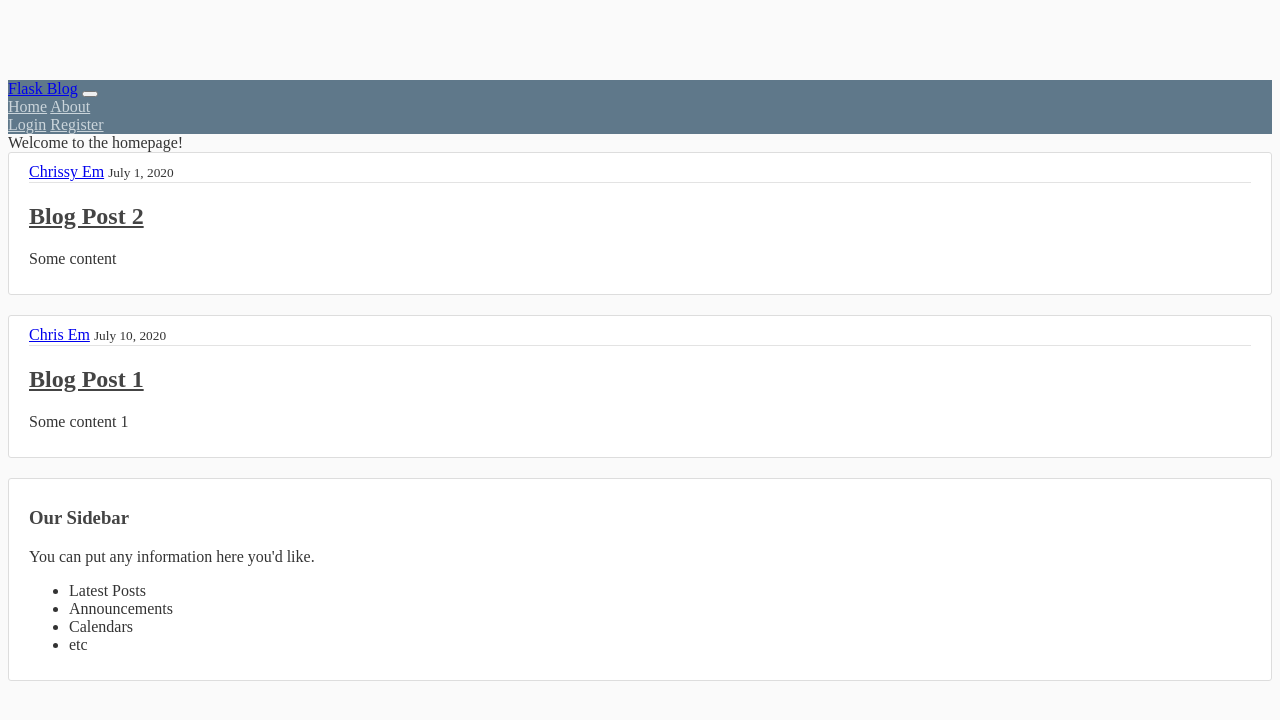
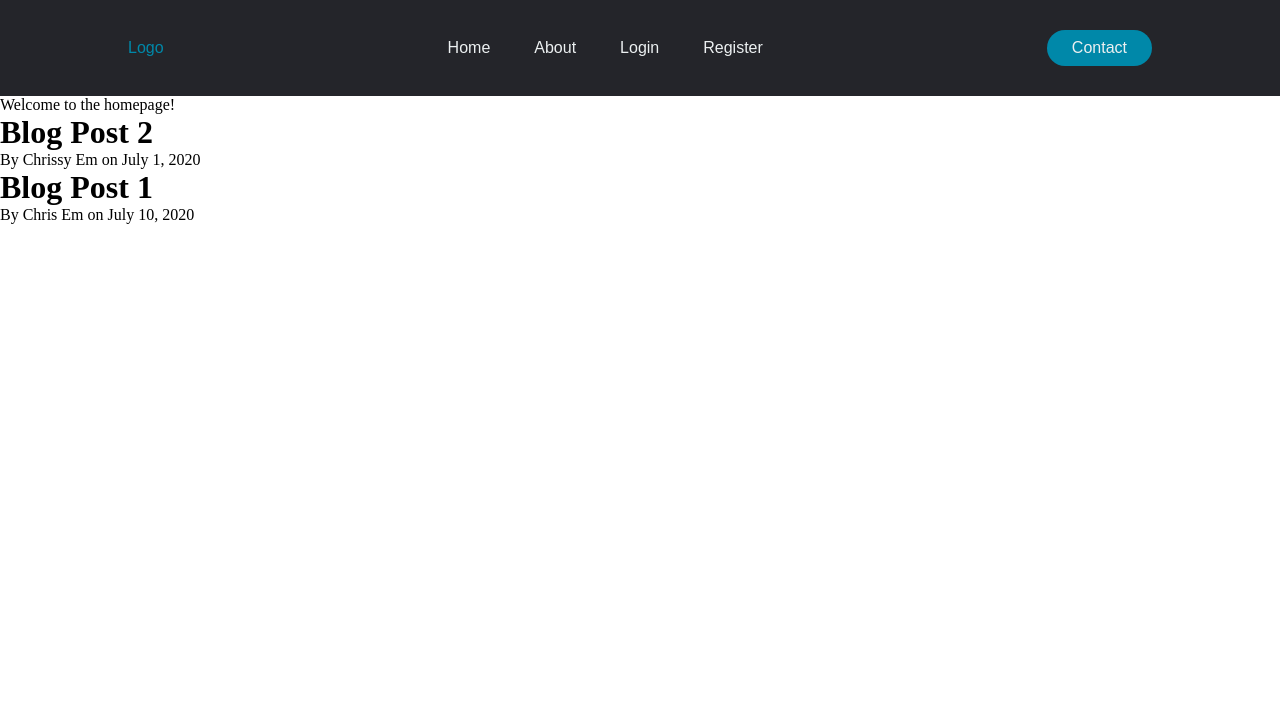
Before and after one commit to Christinekrm02/Blog-App, a Flask app: page / in a window 1280 px wide. Shown: the top 720 px of the page. Run offline with Flask 2, Linux system fonts and the light colour scheme; some libraries are stand-ins or nearby versions.

Commit message:
Second commit, removed bootstrap styles. TODO- add styles to page

```diff
--- a/static/main.css
+++ b/static/main.css
@@ -1,80 +1,58 @@
-body {
-    background: #fafafa;
-    color: #333333;
-    margin-top: 5rem;
+*{
+  box-sizing: border-box;
+  margin: 0;
+  padding: 0;
 }
 
-  h1, h2, h3, h4, h5, h6 {
-    color: #444444;
-  }
-
-  .bg-steel {
-    background-color: #5f788a;
-  }
-
-  .site-header .navbar-nav .nav-link {
-    color: #cbd5db;
-  }
-
-  .site-header .navbar-nav .nav-link:hover {
-    color: #ffffff;
-  }
-
-  .site-header .navbar-nav .nav-link.active {
+li,a,h6,button{
+  font-family: 'Montserrat', sans-serif;
   font-weight: 500;
-  }
-
-  .content-section {
-    background: #ffffff;
-    padding: 10px 20px;
-    border: 1px solid #dddddd;
-    border-radius: 3px;
-    margin-bottom: 20px;
-  }
-
-  .article-title {
-    color: #444444;
-  }
-
-  a.article-title:hover {
-    color: #428bca;
+  font-size: 16px;
+  color: #ecf0f1;
   text-decoration: none;
 }
 
-  .article-content {
-    white-space: pre-line;
+header{
+  display: flex;
+  justify-content: space-between;
+  align-items: center;
+  padding: 30px 10%;
+  background-color: #24252a;
 }
 
-  .article-img {
-    height: 65px;
-    width: 65px;
-    margin-right: 16px;
+
+.logo{
+  cursor: pointer;
+  color: rgba(0, 136, 169,1);
 }
 
-  .article-metadata {
-    padding-bottom: 1px;
-    margin-bottom: 4px;
-    border-bottom: 1px solid #e3e3e3
+.nav-links{
+  list-style: none;
 }
 
-  .article-metadata a:hover {
-    color: #333;
-    text-decoration: none;
+.nav-links li{
+  display: inline-block;
+  padding: 0 20px;
 }
 
-  .article-svg {
-    width: 25px;
-    height: 25px;
-    vertical-align: middle;
+.nav-links li a {
+  transition: all 0.3s ease 0s;
 }
 
-  .account-img {
-    height: 125px;
-    width: 125px;
-    margin-right: 20px;
-    margin-bottom: 16px;
+.nav-links li a:hover {
+  color: #0088a9;
+
 }
 
-  .account-heading {
-    font-size: 2.5rem;
+button{
+  padding: 9px 25px;
+  background-color: rgba(0, 136, 169,1);
+  border: none;
+  border-radius: 50px;
+  cursor: pointer;
+  transition: all 0.3s ease 0s;
 }
+
+button:hover{
+  background-color: rgba(0, 136, 169,0.8);
+}
--- a/templates/base.html
+++ b/templates/base.html
@@ -4,64 +4,23 @@
     <meta charset="UTF-8">
     <meta name="viewport" content="width=device-width, initial-scale=1.0">
     <title>Document</title>
-    <!--Bootstrap set up-->
-    <meta charset="utf-8">
-    <meta name="viewport" content="width=device-width, initial-scale=1, shrink-to-fit=no">
+    <link rel="stylesheet" type="text/css" href="{{url_for('static', filename='main.css')}}">
+</head>
 
-    <!-- Bootstrap CSS -->
-    <link rel="stylesheet" type="text/css" href="{{ url_for('static', filename='main.css')}}">
-</head>
-<body>
+    <header>
+      <!-- <img src="/Images/jeffery-erhunse-BQMZ5ligqps-unsplash.jpg" alt="logo" class="logo"> -->
+      <h6 class="logo">Logo</h6>
 
-    <!--Navigation-->
-
- <header class="site-header">
-    <nav class="navbar navbar-expand-md navbar-dark bg-steel fixed-top">
-      <div class="container">
-        <a class="navbar-brand mr-4" href="/">Flask Blog</a>
-        <button class="navbar-toggler" type="button" data-toggle="collapse" data-target="#navbarToggle" aria-controls="navbarToggle" aria-expanded="false" aria-label="Toggle navigation">
-          <span class="navbar-toggler-icon"></span>
-        </button>
-        <div class="collapse navbar-collapse" id="navbarToggle">
-          <div class="navbar-nav mr-auto">
-            <a class="nav-item nav-link" href="/">Home</a>
-            <a class="nav-item nav-link" href="/about">About</a>
-          </div>
-          <!-- Navbar Right Side -->
-          <div class="navbar-nav">
-            <a class="nav-item nav-link" href="/login">Login</a>
-            <a class="nav-item nav-link" href="/register">Register</a>
-          </div>
-        </div>
-      </div>
-    </nav>
-  </header>
-
-  <!--Main content-->
-
-  <main role="main" class="container">
-    <div class="row">
-      <div class="col-md-8">
-        {% block content %}{% endblock %}
-      </div>
-      <div class="col-md-4">
-        <div class="content-section">
-          <h3>Our Sidebar</h3>
-          <p class='text-muted'>You can put any information here you'd like.
-            <ul class="list-group">
-              <li class="list-group-item list-group-item-light">Latest Posts</li>
-              <li class="list-group-item list-group-item-light">Announcements</li>
-              <li class="list-group-item list-group-item-light">Calendars</li>
-              <li class="list-group-item list-group-item-light">etc</li>
-            </ul>
-          </p>
-        </div>
-      </div>
-    </div>
-  </main>
-
-<script src="https://code.jquery.com/jquery-3.5.1.slim.min.js" integrity="sha384-DfXdz2htPH0lsSSs5nCTpuj/zy4C+OGpamoFVy38MVBnE+IbbVYUew+OrCXaRkfj" crossorigin="anonymous"></script>
-<script src="https://cdn.jsdelivr.net/npm/popper.js@1.16.1/dist/umd/popper.min.js" integrity="sha384-9/reFTGAW83EW2RDu2S0VKaIzap3H66lZH81PoYlFhbGU+6BZp6G7niu735Sk7lN" crossorigin="anonymous"></script>
-<script src="https://stackpath.bootstrapcdn.com/bootstrap/4.5.2/js/bootstrap.min.js" integrity="sha384-B4gt1jrGC7Jh4AgTPSdUtOBvfO8shuf57BaghqFfPlYxofvL8/KUEfYiJOMMV+rV" crossorigin="anonymous"></script>
+       <nav>
+           <ul class="nav-links">
+               <li><a href="#">Home</a></li>
+               <li><a href="#">About</a></li>
+               <li><a href="#">Login</a></li>
+               <li><a href="#">Register</a></li>
+           </ul>
+       </nav>
+       <a href="#" class="cta"><button>Contact</button></a>
+   </header>
+   {% block content%}{%endblock%}
 </body>
 </html>
--- a/templates/home.html
+++ b/templates/home.html
@@ -4,15 +4,7 @@
     Welcome to the homepage!
 
     {%for post in posts%}
-    <article class="media content-section">
-        <div class="media-body">
-          <div class="article-metadata">
-            <a class="mr-2" href="#">{{ post.author }}</a>
-            <small class="text-muted">{{ post.date_posted }}</small>
-          </div>
-          <h2><a class="article-title" href="#">{{ post.title }}</a></h2>
-          <p class="article-content">{{ post.content }}</p>
-        </div>
-      </article>
-    {%endfor%}
+      <h1>{{post.title}}</h1>
+      <p>By {{post.author}} on {{post.date_posted}}</p>
+   {%endfor%}
 {% endblock content %}
```
Lines whose indentation alone changed are shown as unchanged.
